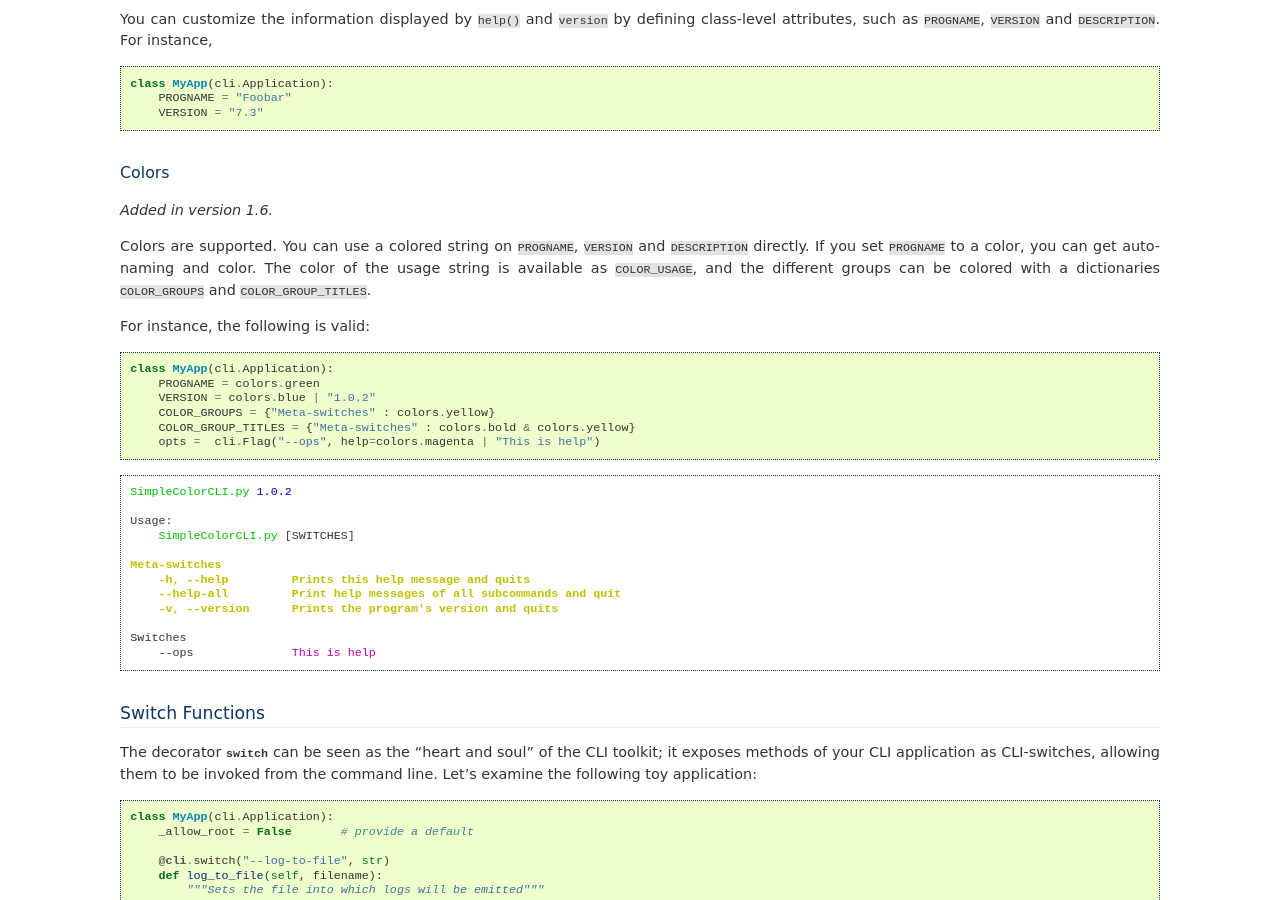
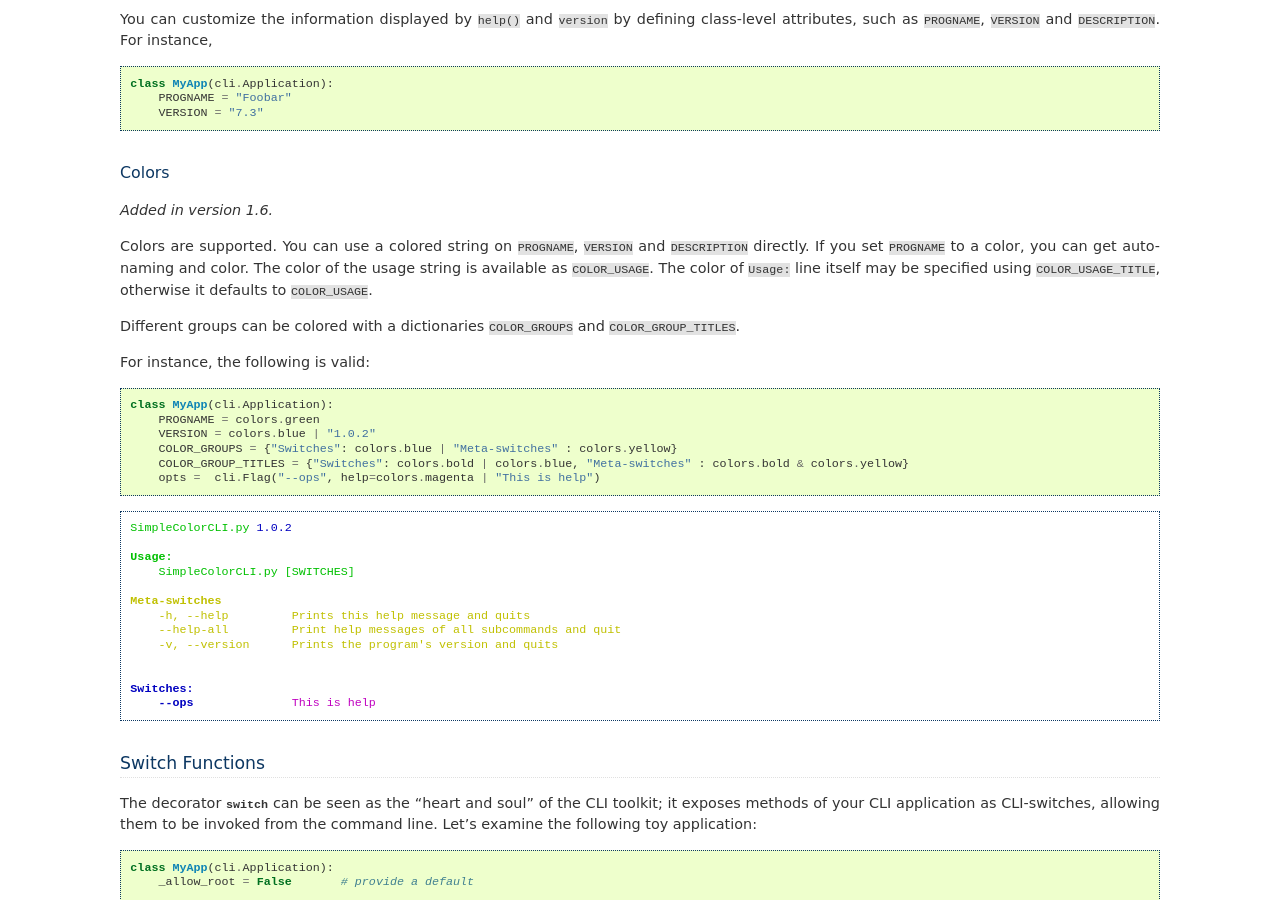
Before and after one commit to tomerfiliba/plumbum, a Sphinx documentation site: the page built from docs/cli.rst, in a window 1280 px wide and 900 px high, scrolled down 1217 px. Built offline with Sphinx 7.4.7, drawn with Linux system fonts in a browser that asks for light colours; the version number could not be read and is left out.

Commit message:
COLOR_USAGE_TITLE property to specify the corresponding color
* documentation modified
* test_clicolor.py extended

```diff
--- a/docs/cli.rst
+++ b/docs/cli.rst
@@ -83,7 +83,10 @@ Colors
 
 Colors are supported. You can use a colored string on ``PROGNAME``, ``VERSION`` and ``DESCRIPTION`` directly.
 If you set ``PROGNAME`` to a color, you can get auto-naming and color.
-The color of the usage string is available as ``COLOR_USAGE``, and the different groups can be colored with a
+The color of the usage string is available as ``COLOR_USAGE``. The color of ``Usage:`` line itself may be
+specified using ``COLOR_USAGE_TITLE``, otherwise it defaults to ``COLOR_USAGE``.
+
+Different groups can be colored with a
 dictionaries ``COLOR_GROUPS`` and ``COLOR_GROUP_TITLES``.
 
 For instance, the following is valid::
@@ -91,8 +94,8 @@ For instance, the following is valid::
     class MyApp(cli.Application):
         PROGNAME = colors.green
         VERSION = colors.blue | "1.0.2"
-        COLOR_GROUPS = {"Meta-switches" : colors.yellow}
-        COLOR_GROUP_TITLES = {"Meta-switches" : colors.bold & colors.yellow}
+        COLOR_GROUPS = {"Switches": colors.blue | "Meta-switches" : colors.yellow}
+        COLOR_GROUP_TITLES = {"Switches": colors.bold | colors.blue, "Meta-switches" : colors.bold & colors.yellow}
         opts =  cli.Flag("--ops", help=colors.magenta | "This is help")
 
 
@@ -102,16 +105,17 @@ For instance, the following is valid::
     <pre>
     <font color="#00C000">SimpleColorCLI.py</font> <font color="#0000C0">1.0.2</font>
 
-    Usage:
-        <font color="#00C000">SimpleColorCLI.py</font> [SWITCHES]
+    <font color="#00C000"><b>Usage:</b></font>
+        <font color="#00C000">SimpleColorCLI.py [SWITCHES] </font>
 
     <font color="#C0C000"><b>Meta-switches</b></font>
-        <font color="#C0C000"><b>-h, --help</b></font>         <font color="#C0C000"><b>Prints this help message and quits</b></font>
-        <font color="#C0C000"><b>--help-all</b></font>         <font color="#C0C000"><b>Print help messages of all subcommands and quit</b></font>
-        <font color="#C0C000"><b>-v, --version</b></font>      <font color="#C0C000"><b>Prints the program's version and quits</b></font>
+        <font color="#C0C000">-h, --help         Prints this help message and quits</font>
+        <font color="#C0C000">--help-all         Print help messages of all subcommands and quit
+        <font color="#C0C000">-v, --version      Prints the program's version and quits</font>
+    </font>
 
-    Switches
-        --ops              <font color="#C000C0">This is help</font>
+    <font color="#0000C0"><b>Switches:</b></font>
+        <font color="#0000C0"><b>--ops</b></font>              <font color="#C000C0">This is help</font>
     </pre>
 
 
--- a/docs/quickref.rst
+++ b/docs/quickref.rst
@@ -70,6 +70,7 @@ Utility                Usage
 ``DESCRIPTION_MORE=``   Custom description with whitespace
 ``ALLOW_ABREV=True``    Allow argparse style abbreviations
 ``COLOR_USAGE=``        Custom color for usage statement
+``COLOR_USAGE_TITLE=``  Custom color for usage statement's title
 ``COLOR_GROUPS=``       Colors of groups (dictionary)
 ``COLOR_GROUP_TITLES=`` Colors of group titles (dictionary)
 ====================== =====================================
```
Also changed, not shown: 3 other files.
